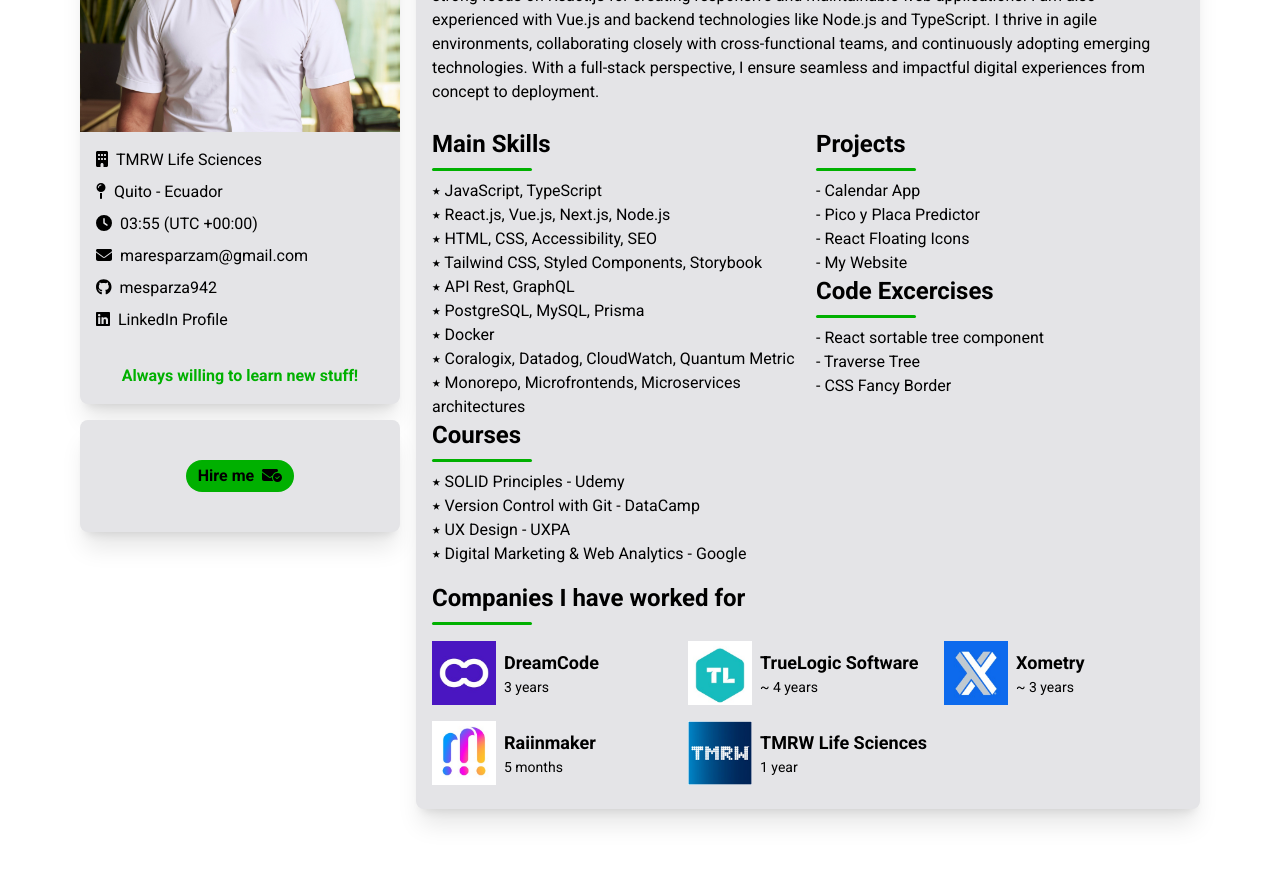
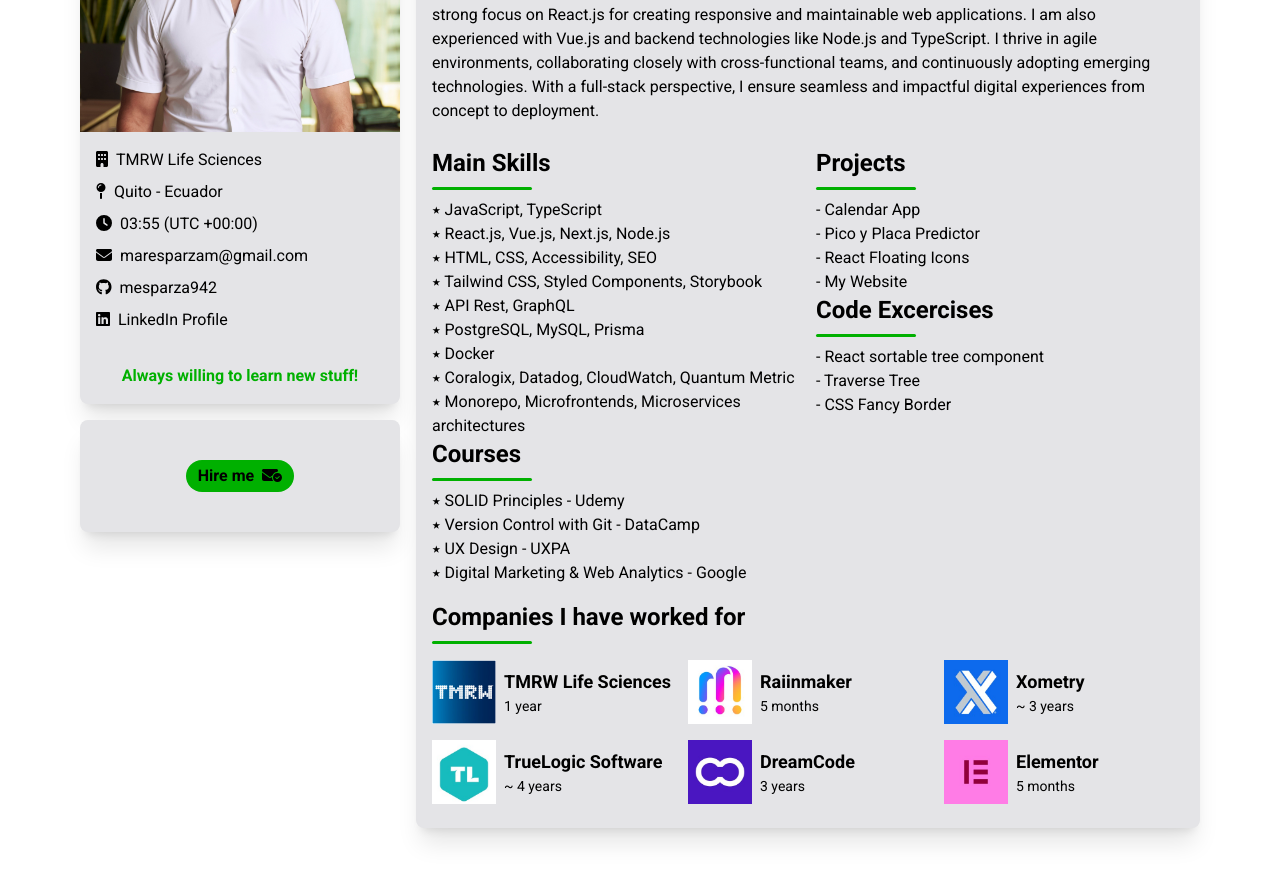
Before and after one commit to mesparza942/my-website, a React (Vite) app: page / in a window 1280 px wide. Shown: the part 360-1242 px from the top of the page. Built offline with nearby package versions, Linux system fonts and the light colour scheme.

Commit message:
Initial impl of Search with fuse.js, created useDebounce hook, and created some components

```diff
--- a/package.json
+++ b/package.json
@@ -16,6 +16,7 @@
     "@fortawesome/react-fontawesome": "^0.2.2",
     "@headlessui/react": "^2.2.0",
     "autoprefixer": "^10.4.20",
+    "fuse.js": "^7.0.0",
     "react": "^19.0.0",
     "react-dom": "^19.0.0",
     "usehooks-ts": "^3.1.0"
--- a/src/App.tsx
+++ b/src/App.tsx
@@ -1,6 +1,5 @@
 import SideBar from "./components/SideBar";
 import Content from "./components/Content";
-import SearchBar from "./components/SearchBar";
 import Button from "./components/Button";
 import Container from "./components/Container";
 import { FontAwesomeIcon } from "@fortawesome/react-fontawesome";
@@ -28,8 +27,7 @@
             />
           </Container>
         </div>
-        <div className="flex flex-col gap-4">
-          <SearchBar />
+        <div className="flex flex-col gap-4 w-full">
           <Content />
         </div>
       </div>
--- a/src/components/Content.tsx
+++ b/src/components/Content.tsx
@@ -1,85 +1,31 @@
-import Title from "./Title";
+import Loading from "./Loading";
 import Container from "./Container";
-import generalInfo from "../data/info.json";
-import skills from "../data/skills.json";
-import projects from "../data/projects.json";
-import exercises from "../data/exercises.json";
-import courses from "../data/courses.json";
-import companies from "../data/companies.json";
-import type {
-  ISkills,
-  IProjects,
-  ICompanies,
-  ICourses,
-  IExercises,
-} from "../utils/types";
+import SearchBar from "./SearchBar";
+import ExperienceSummary from "./ExperienceSummary";
+import SearchResults from "./SearchResults";
 
-const mySkills = skills as ISkills;
-const myProjects = projects as IProjects;
-const myExercises = exercises as IExercises;
-const myCourses = courses as ICourses;
-const jobCompanies = companies as ICompanies;
+import { useDebounce } from "../utils/useDebounce";
+
+/* HTML: <div class="loader"></div> */
+// .loader {
+//   height: 4px;
+//   width: 130px;
+//   --c:no-repeat linear-gradient(#6100ee 0 0);
+//   background: var(--c),var(--c),#d7b8fc;
+//   background-size: 60% 100%;
+//   animation: l16 3s infinite;
+// }
 
 const Content = () => {
+  const [search, setSearch] = useDebounce("", 500);
   return (
-    <Container className="w-full p-4">
-      <Title label="About Me" />
-      <p className="py-2">{generalInfo.aboutMe}</p>
-      <div className="grid grid-cols-2 gap-4 my-4">
-        <div>
-          <Title label="Main Skills" />
-          <ul>
-            {mySkills.mainSkills.map((skillSet, idx) => (
-              <li key={idx}>⭑ {skillSet.list.join(", ")}</li>
-            ))}
-          </ul>
-          <Title label="Courses" />
-          <ul>
-            {myCourses.list.map((course) => (
-              <li key={course.id}>
-                ⭑ {course.name} - {course.platform}
-              </li>
-            ))}
-          </ul>
-        </div>
-        <div>
-          <Title label="Projects" />
-          <ul>
-            {myProjects.list.map((project) => (
-              <li key={project.id}>
-                -{" "}
-                <a href={project.link} target="_blank">
-                  {project.name}
-                </a>
-              </li>
-            ))}
-          </ul>
-          <Title label="Code Excercises" />
-          <ul>
-            {myExercises.list.map((codeExercise) => (
-              <li key={codeExercise.id}>
-                -{" "}
-                <a href={codeExercise.link} target="_blank">
-                  {codeExercise.name}
-                </a>
-              </li>
-            ))}
-          </ul>
-        </div>
-      </div>
-      <Title label="Companies I have worked for" />
-      <div className="grid grid-cols-3 gap-4 py-2">
-        {jobCompanies.list.map((company) => (
-          <div className="flex items-center gap-2">
-            <img className="w-16 h-16" src={company.logo} alt="TMRW Logo" />
-            <div className="flex flex-col">
-              <span className="text-lg font-bold">{company.name}</span>
-              <span className="text-sm">{company.time}</span>
-            </div>
-          </div>
-        ))}
-      </div>
-    </Container>
+    <>
+      <SearchBar value={search} onChange={(newVal) => setSearch(newVal)} />
+      <Loading />
+      <Container className="w-full p-4">
+        {search ? <SearchResults searchTerm={search} /> : <ExperienceSummary />}
+      </Container>
+    </>
   );
 };
 
--- /dev/null
+++ b/src/components/ExperienceSummary.tsx
@@ -0,0 +1,85 @@
+import Title from "./Title";
+import generalInfo from "../data/info.json";
+import skills from "../data/skills.json";
+import projects from "../data/projects.json";
+import exercises from "../data/exercises.json";
+import courses from "../data/courses.json";
+import companies from "../data/companies.json";
+import type {
+  ISkills,
+  IProjects,
+  ICompanies,
+  ICourses,
+  IExercises,
+} from "../utils/types";
+
+const mySkills = skills as ISkills;
+const myProjects = projects as IProjects;
+const myExercises = exercises as IExercises;
+const myCourses = courses as ICourses;
+const jobCompanies = companies as ICompanies;
+
+const ExperienceSummary = () => {
+  return (
+    <>
+      <Title label="About Me" />
+      <p className="py-2">{generalInfo.aboutMe}</p>
+      <div className="grid grid-cols-2 gap-4 my-4">
+        <div>
+          <Title label="Main Skills" />
+          <ul>
+            {mySkills.mainSkills.map((skillSet, idx) => (
+              <li key={idx}>⭑ {skillSet.list.join(", ")}</li>
+            ))}
+          </ul>
+          <Title label="Courses" />
+          <ul>
+            {myCourses.list.map((course) => (
+              <li key={course.id}>
+                ⭑ {course.name} - {course.platform}
+              </li>
+            ))}
+          </ul>
+        </div>
+        <div>
+          <Title label="Projects" />
+          <ul>
+            {myProjects.list.map((project) => (
+              <li key={project.id}>
+                -{" "}
+                <a href={project.link} target="_blank">
+                  {project.name}
+                </a>
+              </li>
+            ))}
+          </ul>
+          <Title label="Code Excercises" />
+          <ul>
+            {myExercises.list.map((codeExercise) => (
+              <li key={codeExercise.id}>
+                -{" "}
+                <a href={codeExercise.link} target="_blank">
+                  {codeExercise.name}
+                </a>
+              </li>
+            ))}
+          </ul>
+        </div>
+      </div>
+      <Title label="Companies I have worked for" />
+      <div className="grid grid-cols-3 gap-4 py-2">
+        {jobCompanies.list.map((company) => (
+          <div className="flex items-center gap-2">
+            <img className="w-16 h-16" src={company.logo} alt="TMRW Logo" />
+            <div className="flex flex-col">
+              <span className="text-lg font-bold">{company.name}</span>
+              <span className="text-sm">{company.time}</span>
+            </div>
+          </div>
+        ))}
+      </div>
+    </>
+  );
+};
+
+export default ExperienceSummary;
--- /dev/null
+++ b/src/components/Loading.tsx
@@ -0,0 +1,7 @@
+const Loading = () => {
+  return (
+    <div className="w-full h-[3px] bg-gradient-to-r from-greenFav bg-loading-pos animate-loading" />
+  );
+};
+
+export default Loading;
--- /dev/null
+++ b/src/components/SearchAboutMe.tsx
@@ -0,0 +1,44 @@
+import { useMemo } from "react";
+import Fuse from "fuse.js";
+
+import Title from "./Title";
+import generalInfo from "../data/info.json";
+import type { IMyInfo } from "../utils/types";
+
+const myInfo = generalInfo as IMyInfo;
+
+interface SearchResultsProps {
+  searchTerm: string;
+}
+const SearchAboutMe = ({ searchTerm }: SearchResultsProps) => {
+  const response = useMemo(() => {
+    const fuse = new Fuse([myInfo], {
+      keys: ["aboutMe", "tags"],
+      includeScore: true,
+      threshold: 0.6, // Allow fuzzy matching for typos
+    });
+
+    return fuse.search(searchTerm);
+  }, [searchTerm]);
+
+  const resultTxt = useMemo(() => {
+    if (response.length) {
+      return response[0].item.aboutMe;
+    }
+  }, [response]);
+
+  return (
+    <>
+      {resultTxt ? (
+        <>
+          <Title label="About Me" />
+          <p>{resultTxt}</p>{" "}
+        </>
+      ) : (
+        <Title label="Oops, nothing found but I can surely learn!" />
+      )}
+    </>
+  );
+};
+
+export default SearchAboutMe;
--- a/src/components/SearchBar.tsx
+++ b/src/components/SearchBar.tsx
@@ -1,14 +1,27 @@
+import { useState } from "react";
 import Container from "./Container";
 import Title from "./Title";
 
-const SearchBar = () => {
+interface SearchBarProps {
+  value: string;
+  onChange: (newValue: string) => void;
+}
+const SearchBar = ({ value, onChange }: SearchBarProps) => {
+  const [searchTerm, setSearchTerm] = useState(value);
+
+  const handleChange = (event: React.ChangeEvent<HTMLInputElement>) => {
+    setSearchTerm(event.target.value);
+    onChange(event.target.value);
+  };
   return (
     <Container className="w-full p-4">
       <Title label="Want to go straight to the point?" />
       <input
         type="text"
+        value={searchTerm}
+        onChange={handleChange}
         placeholder="Search for a technology you are looking for..."
-        className="w-full text-white dark:text-black p-2 rounded-lg border border-gray-300 dark:border-zinc-800"
+        className="w-full text-black dark:bg-zinc-200 p-2 rounded-lg border border-gray-300 dark:border-zinc-800 focus-visible:outline-greenFav"
       />
     </Container>
   );
--- /dev/null
+++ b/src/components/SearchResults.tsx
@@ -0,0 +1,14 @@
+import SearchAboutMe from "./SearchAboutMe";
+
+interface SearchResultsProps {
+  searchTerm: string;
+}
+const SearchResults = ({ searchTerm }: SearchResultsProps) => {
+  return (
+    <>
+      <SearchAboutMe searchTerm={searchTerm} />
+    </>
+  );
+};
+
+export default SearchResults;
--- a/src/data/companies.json
+++ b/src/data/companies.json
@@ -11,20 +11,20 @@
   "list": [
     {
       "id": 1,
-      "name": "DreamCode",
-      "position": "React Developer",
-      "period": "2019 - 2021",
-      "time": "3 years",
-      "logo": "/public/dreamcode_logo.jpeg",
+      "name": "TMRW Life Sciences",
+      "position": "Vue Developer",
+      "period": "2024",
+      "time": "1 year",
+      "logo": "/tmrw_logo.jpeg",
       "tags": []
     },
     {
       "id": 2,
-      "name": "TrueLogic Software",
-      "position": "Software Engineer",
-      "period": "2021 - 2025",
-      "time": "~ 4 years",
-      "logo": "/public/truelogic_logo.jpeg",
+      "name": "Raiinmaker",
+      "position": "Next.js Developer",
+      "period": "2024",
+      "time": "5 months",
+      "logo": "/raiinmaker_logo.jpeg",
       "tags": []
     },
     {
@@ -33,25 +33,34 @@
       "position": "FullStack JS Developer",
       "period": "2021 - 2023",
       "time": "~ 3 years",
-      "logo": "/public/xometry_logo.jpeg",
+      "logo": "/xometry_logo.jpeg",
       "tags": []
     },
     {
       "id": 4,
-      "name": "Raiinmaker",
-      "position": "Next.js Developer",
-      "period": "2024",
-      "time": "5 months",
-      "logo": "/public/raiinmaker_logo.jpeg",
+      "name": "TrueLogic Software",
+      "position": "Software Engineer",
+      "period": "2021 - 2025",
+      "time": "~ 4 years",
+      "logo": "/truelogic_logo.jpeg",
       "tags": []
     },
     {
       "id": 5,
-      "name": "TMRW Life Sciences",
-      "position": "Vue Developer",
-      "period": "2024",
-      "time": "1 year",
-      "logo": "/public/tmrw_logo.jpeg",
+      "name": "DreamCode",
+      "position": "React Developer",
+      "period": "2019 - 2021",
+      "time": "3 years",
+      "logo": "/dreamcode_logo.jpeg",
+      "tags": []
+    },
+    {
+      "id": 6,
+      "name": "Elementor",
+      "position": "Technical Support Engineer",
+      "period": "2019",
+      "time": "5 months",
+      "logo": "/elementor_logo.jpeg",
       "tags": []
     }
   ]
--- /dev/null
+++ b/src/utils/useDebounce.ts
@@ -0,0 +1,33 @@
+import { useState, useCallback, useEffect, useRef } from "react";
+
+export function useDebounce<StateType>(
+  defaultValue: StateType,
+  delayTime: number
+): [StateType, (newState: StateType) => void] {
+  const [debouncedState, setDebouncedState] = useState<StateType>(defaultValue);
+  const timeoutRef = useRef<ReturnType<typeof setTimeout> | null>(null);
+
+  const setDebouncedStateWithDelay = useCallback(
+    (newState: StateType) => {
+      if (timeoutRef.current) {
+        clearTimeout(timeoutRef.current);
+      }
+
+      timeoutRef.current = setTimeout(() => {
+        setDebouncedState(newState);
+      }, delayTime);
+    },
+    [delayTime]
+  );
+
+  // Clear timeout on unmount
+  useEffect(() => {
+    return () => {
+      if (timeoutRef.current) {
+        clearTimeout(timeoutRef.current);
+      }
+    };
+  }, []);
+
+  return [debouncedState, setDebouncedStateWithDelay];
+}
```
Also changed, not shown: tailwind.config.js (+9 -0 lines), public/elementor_logo.jpeg (added), 1 other file (tests, documents, lock files or other folders).
